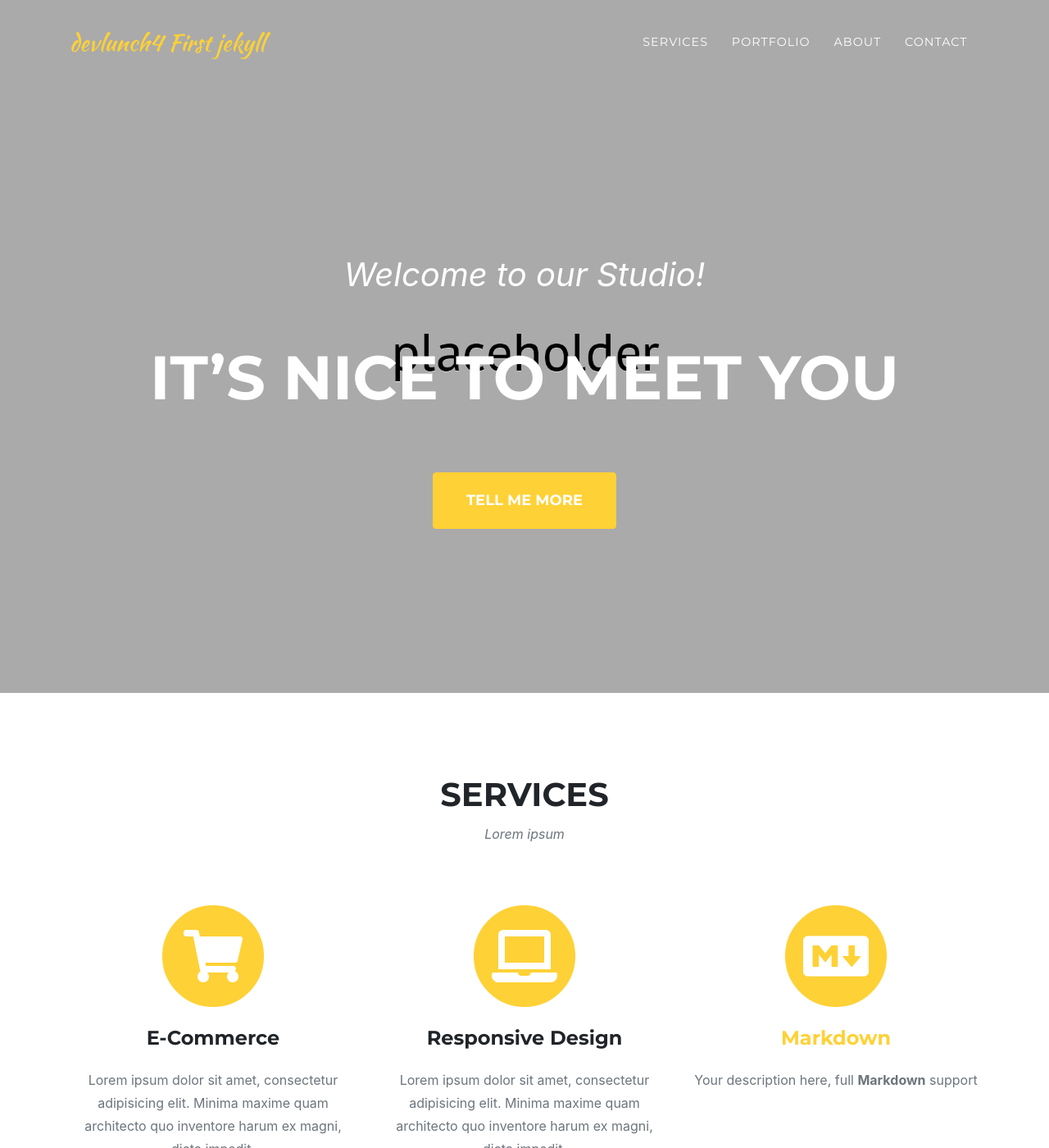
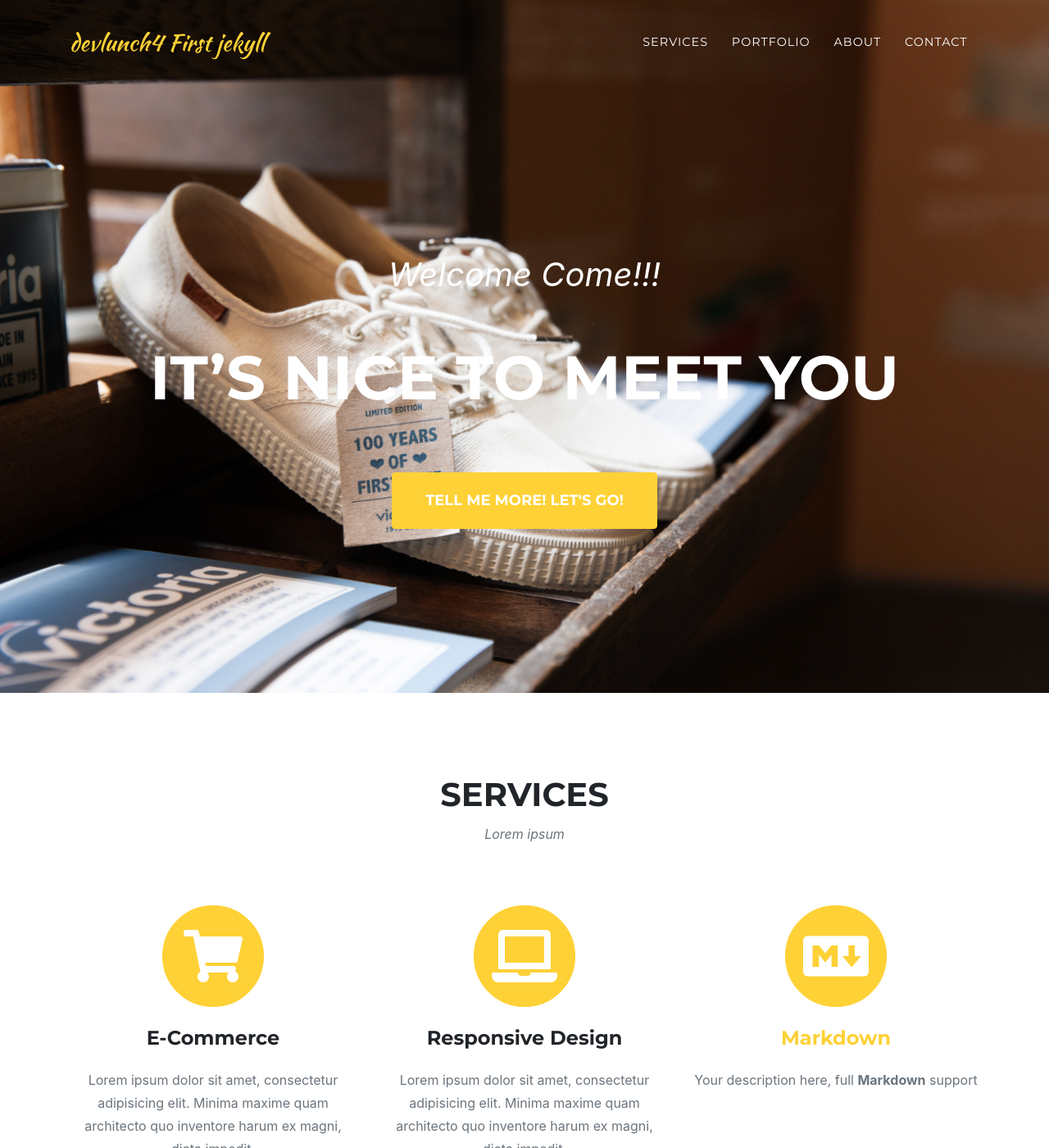
Before and after one commit to devlunch4/book_follow_first_jekyll, a Jekyll site: the page built from index.md, in a window 1280 px wide and 1400 px high. Shown: the whole window at 82% size. Built offline with Jekyll 4.4.1, drawn with Linux system fonts in a browser that asks for light colours; some web fonts are replaced.

Commit message:
page 398 end

```diff
--- a/_data/sitetext.yml
+++ b/_data/sitetext.yml
@@ -11,9 +11,9 @@
 # -----------------
 en: &DEFAULT_EN
   header:
-    title: Welcome to our Studio!
+    title: Welcome Come!!!
     text: It's Nice To Meet You
-    button: Tell Me More
+    button: Tell Me More! Let's Go!
     buttonlink: "#services"
 
   services:
--- a/_data/style.yml
+++ b/_data/style.yml
@@ -4,7 +4,8 @@
 #black: "#000"
 
 #Image Customization
-header-image: "../img/header.png"
+# header-image: "../img/header.jpg"
+header-image: "../img/header2.jpg"
 contact-image: "../img/contact.png"
 #Font Awesome icon for portfolio grid when an item is hovered over
 #portfolio-icon: fas fa-expand-arrows-alt fa-3x #default: fas fa-plus fa-3x
```
Also changed, not shown: assets/img/header2.jpg (added).
